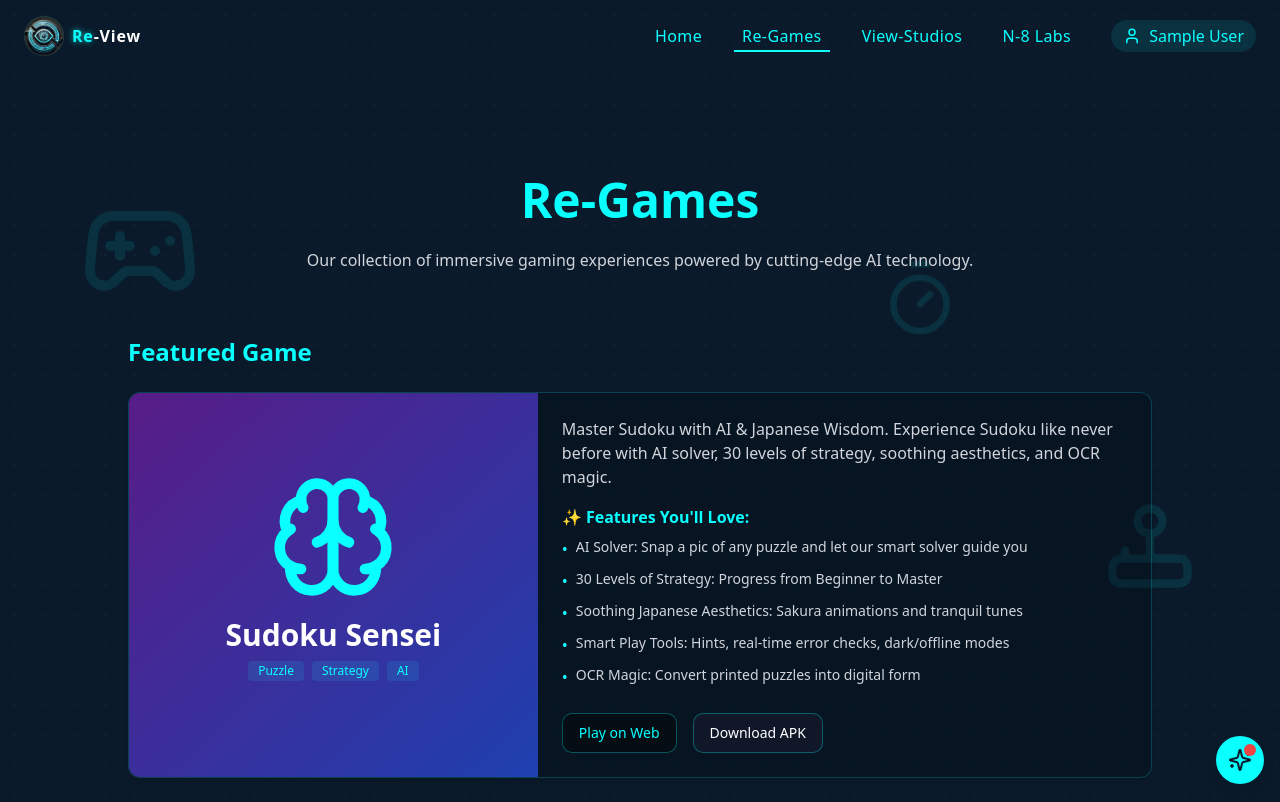
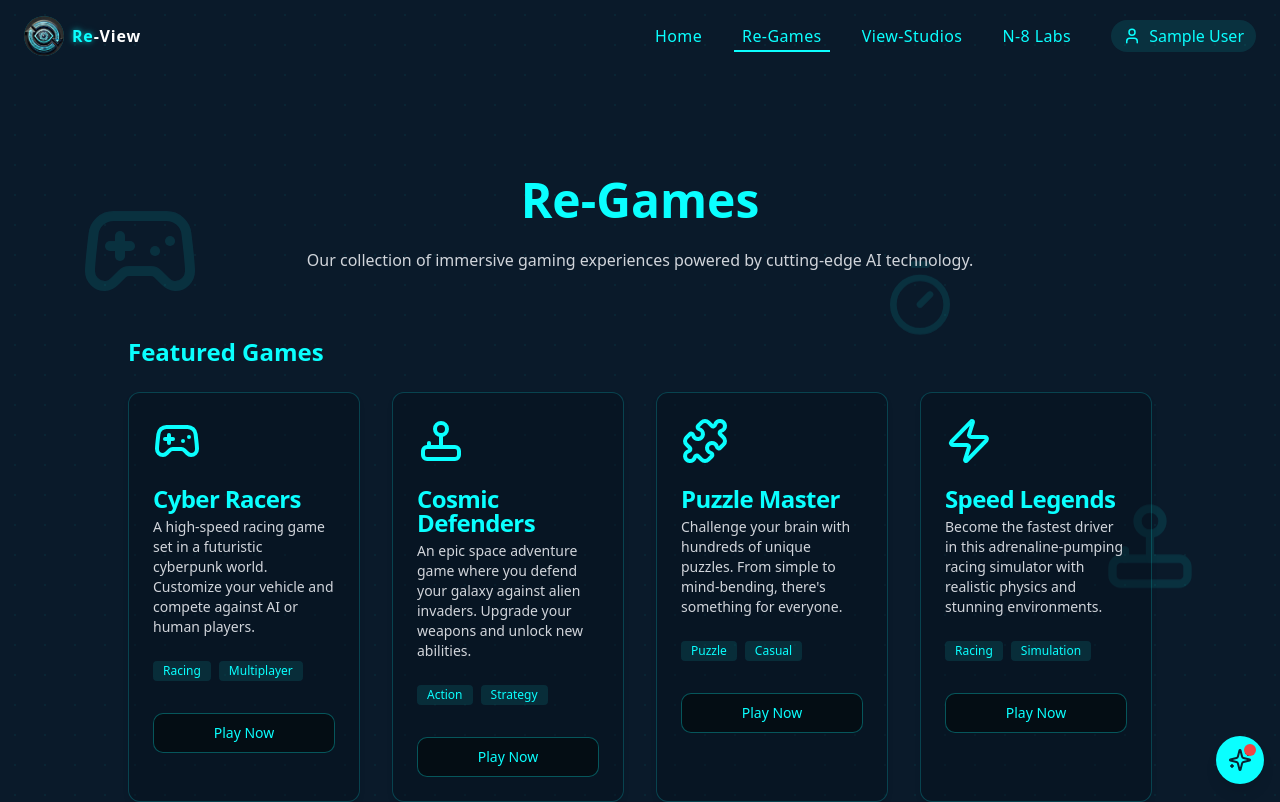
Before and after one commit to review25/re-view-portal-V.02, a React (Vite) app: page /games in a window 1280 px wide. Shown: the top 802 px of the page. Built offline with nearby package versions, Linux system fonts and the light colour scheme; sample sign-in values are in the browser's storage.

Commit message:
Reverted to edit edt-e457f261-0654-445d-b1c1-71d2c1408112: "Fix: Implement OTP resend and user details display
- Added functionality to resend OTP.
- Implemented display of user details after login."

```diff
--- a/src/pages/Games.tsx
+++ b/src/pages/Games.tsx
@@ -1,9 +1,8 @@
-
 import { useEffect, useState } from "react";
 import Navbar from "../components/layout/Navbar";
 import Footer from "../components/layout/Footer";
 import ChatBot from "../components/home/ChatBot";
-import { Gamepad2, Joystick, Timer, Gamepad, Trophy, Puzzle, Zap, Brain, ScanSearch } from "lucide-react";
+import { Gamepad2, Joystick, Timer, Gamepad, Trophy, Puzzle, Zap } from "lucide-react";
 import { toast } from "sonner";
 import { Card, CardContent, CardDescription, CardFooter, CardHeader, CardTitle } from "@/components/ui/card";
 import { Button } from "@/components/ui/button";
@@ -42,22 +41,6 @@ const Games = () => {
 
   // All games data
   const allGames = [
-    // Adding Sudoku Sensei as the first game
-    {
-      id: 0,
-      name: "Sudoku Sensei",
-      description: "Master Sudoku with AI & Japanese Wisdom. Experience Sudoku like never before with AI solver, 30 levels of strategy, soothing aesthetics, and OCR magic.",
-      tags: ["Puzzle", "Strategy", "AI"],
-      icon: <Brain className="w-12 h-12" />,
-      featured: true,
-      features: [
-        "AI Solver: Snap a pic of any puzzle and let our smart solver guide you",
-        "30 Levels of Strategy: Progress from Beginner to Master",
-        "Soothing Japanese Aesthetics: Sakura animations and tranquil tunes",
-        "Smart Play Tools: Hints, real-time error checks, dark/offline modes",
-        "OCR Magic: Convert printed puzzles into digital form"
-      ]
-    },
     // Page 1
     {
       id: 1,
@@ -237,9 +220,6 @@ const Games = () => {
   const indexOfFirstGame = indexOfLastGame - gamesPerPage;
   const currentGames = allGames.slice(indexOfFirstGame, indexOfLastGame);
 
-  // Find featured game (Sudoku Sensei)
-  const featuredGame = allGames.find(game => game.featured);
-
   const handlePageChange = (page: number) => {
     if (page >= 1 && page <= totalPages) {
       setCurrentPage(page);
@@ -283,64 +263,9 @@ const Games = () => {
               </p>
             </div>
 
-            {/* Featured Game - Sudoku Sensei */}
-            {featuredGame && (
-              <div className="mb-16">
-                <h2 className="text-2xl font-bold text-review-cyan mb-6">Featured Game</h2>
-                <AnimatedCard delay={0} className="h-full">
-                  <Card className="border-review-cyan/20 shadow-md bg-review-black/30 hover:shadow-lg transition-shadow overflow-hidden">
-                    <div className="md:flex">
-                      <div className="md:w-2/5 bg-gradient-to-br from-purple-900 to-blue-800 p-6 flex items-center justify-center">
-                        <div className="text-center">
-                          <div className="text-review-cyan mx-auto mb-4">
-                            <Brain className="w-24 h-24 md:w-32 md:h-32 mx-auto" />
-                          </div>
-                          <h3 className="text-3xl font-bold text-white mb-2">{featuredGame.name}</h3>
-                          <div className="flex gap-2 mb-4 flex-wrap justify-center">
-                            {featuredGame.tags.map((tag, i) => (
-                              <span key={i} className="bg-review-cyan/10 text-review-cyan text-xs font-medium px-2.5 py-0.5 rounded">{tag}</span>
-                            ))}
-                          </div>
-                        </div>
-                      </div>
-                      <div className="md:w-3/5 p-6">
-                        <p className="text-gray-300 mb-4">
-                          {featuredGame.description}
-                        </p>
-                        <h4 className="text-review-cyan font-semibold mb-2">✨ Features You'll Love:</h4>
-                        <ul className="space-y-2 mb-6">
-                          {featuredGame.features.map((feature, index) => (
-                            <li key={index} className="flex items-start gap-2">
-                              <span className="text-review-cyan">•</span>
-                              <span className="text-gray-300 text-sm">{feature}</span>
-                            </li>
-                          ))}
-                        </ul>
-                        <div className="flex gap-4 flex-wrap">
-                          <Button
-                            className="bg-review-black hover:bg-gray-900 text-review-cyan border border-review-cyan/30"
-                            onClick={() => handlePlayNow(featuredGame.name)}
-                          >
-                            Play on Web
-                          </Button>
-                          <Button
-                            variant="outline"
-                            className="text-white border-review-cyan/30 hover:bg-review-cyan/10"
-                            onClick={() => toast.success(`Downloading ${featuredGame.name}... Please check your downloads.`)}
-                          >
-                            Download APK
-                          </Button>
-                        </div>
-                      </div>
-                    </div>
-                  </Card>
-                </AnimatedCard>
-              </div>
-            )}
-
             {/* Game list in Cards */}
             <div className="mt-8">
-              <h2 className="text-2xl font-bold text-review-cyan mb-6">All Games</h2>
+              <h2 className="text-2xl font-bold text-review-cyan mb-6">Featured Games</h2>
 
               <div className="grid grid-cols-1 md:grid-cols-2 lg:grid-cols-4 gap-8">
                 {currentGames.map((game, index) => (
```
